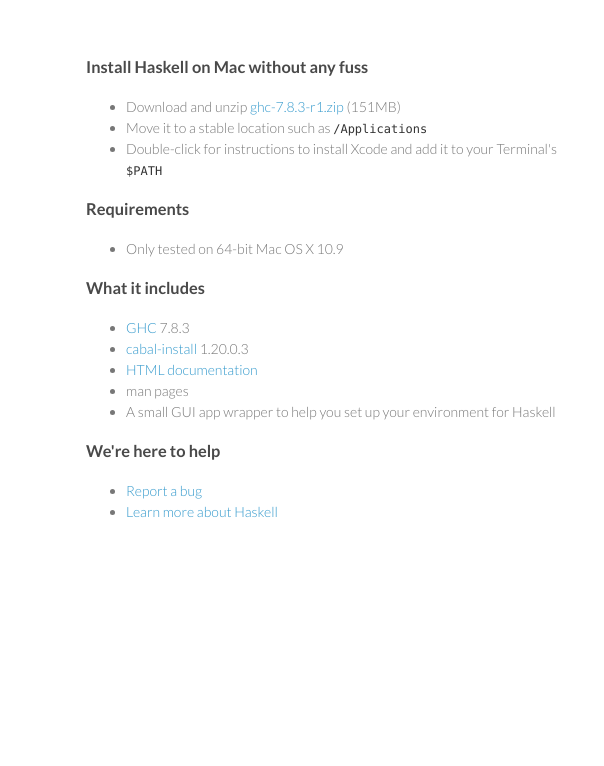
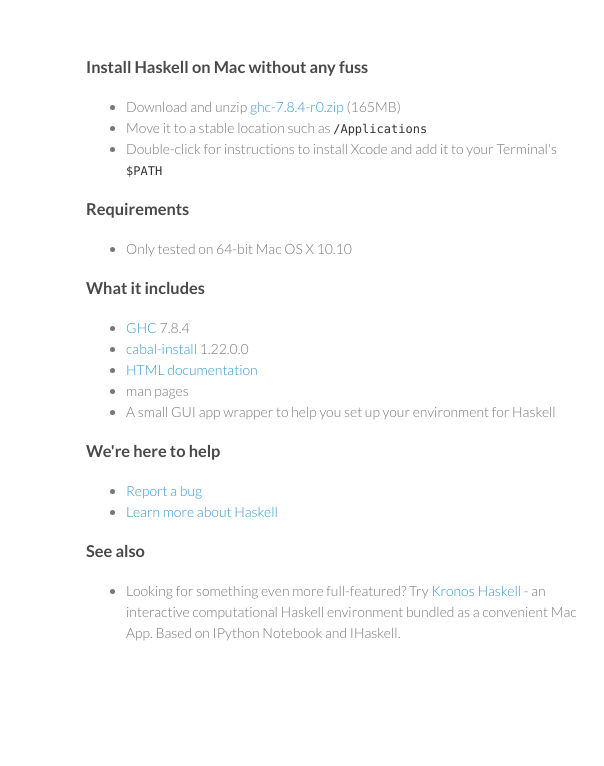
Before and after one commit to ghcformacosx/ghcformacosx.github.io, a plain HTML site: page index.html in a window 1280 px wide. Shown: the full height of the page, 484-1088 px from the left. Drawn offline with Linux system fonts and the light colour scheme.

Commit message:
update for GHC 7.8.4

```diff
--- a/index.html
+++ b/index.html
@@ -23,18 +23,18 @@
         <h3>Install Haskell on Mac without any fuss</h3>
 
         <ul>
-	  <li>Download and unzip <a href="https://github.com/ghcformacosx/ghc-dot-app/releases/download/v7.8.3-r1/ghc-7.8.3-r1.zip">ghc-7.8.3-r1.zip</a> (151MB)</li>
+	  <li>Download and unzip <a href="https://github.com/ghcformacosx/ghc-dot-app/releases/download/v7.8.4-r0/ghc-7.8.4-r0.zip">ghc-7.8.4-r0.zip</a> (165MB)</li>
 	  <li>Move it to a stable location such as <code>/Applications</code></li>
 	  <li>Double-click for instructions to install Xcode and add it to your Terminal's <code>$PATH</code></li>
 	</ul>
 	<h3>Requirements</h3>
 	<ul>
-	  <li>Only tested on 64-bit Mac OS X 10.9</li>
+	  <li>Only tested on 64-bit Mac OS X 10.10</li>
 	</ul>
 	<h3>What it includes</h3>
 	<ul>
-	  <li><a href="http://www.haskell.org/ghc">GHC</a> 7.8.3</li>
-	  <li><a href="http://www.haskell.org/cabal/">cabal-install</a> 1.20.0.3</li>
+	  <li><a href="http://www.haskell.org/ghc">GHC</a> 7.8.4</li>
+	  <li><a href="http://www.haskell.org/cabal/">cabal-install</a> 1.22.0.0</li>
 	  <li><a href="http://www.haskell.org/ghc/docs/latest/html/">HTML documentation</a></li>
 	  <li>man pages</li>
 	  <li>A small GUI app wrapper to help you set up your environment for Haskell</li>
@@ -44,6 +44,10 @@
 	  <li><a href="https://github.com/ghcformacosx/ghc-dot-app/issues">Report a bug</a></li>
 	  <li><a href="https://github.com/bitemyapp/learnhaskell">Learn more about Haskell</a></li>
 	</ul>
+  <h3>See also</h3>
+  <ul>
+    <li>Looking for something even more full-featured? Try <a href="http://www.kronosnotebook.com/haskell">Kronos Haskell</a> - an interactive computational Haskell environment bundled as a convenient Mac App. Based on IPython Notebook and IHaskell.</li>
+  </ul>
       </section>
       <footer>
         <p><small>Hosted on GitHub Pages &mdash; Theme by <a href="https://github.com/orderedlist">orderedlist</a></small></p>
```
